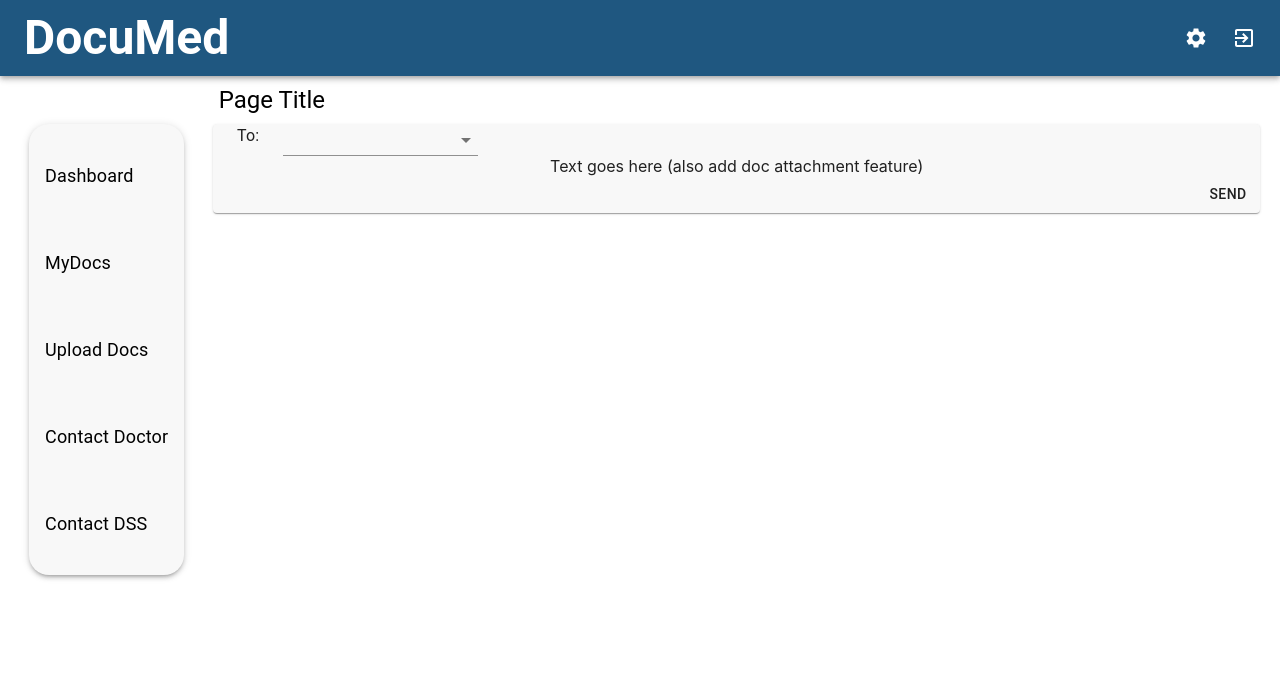
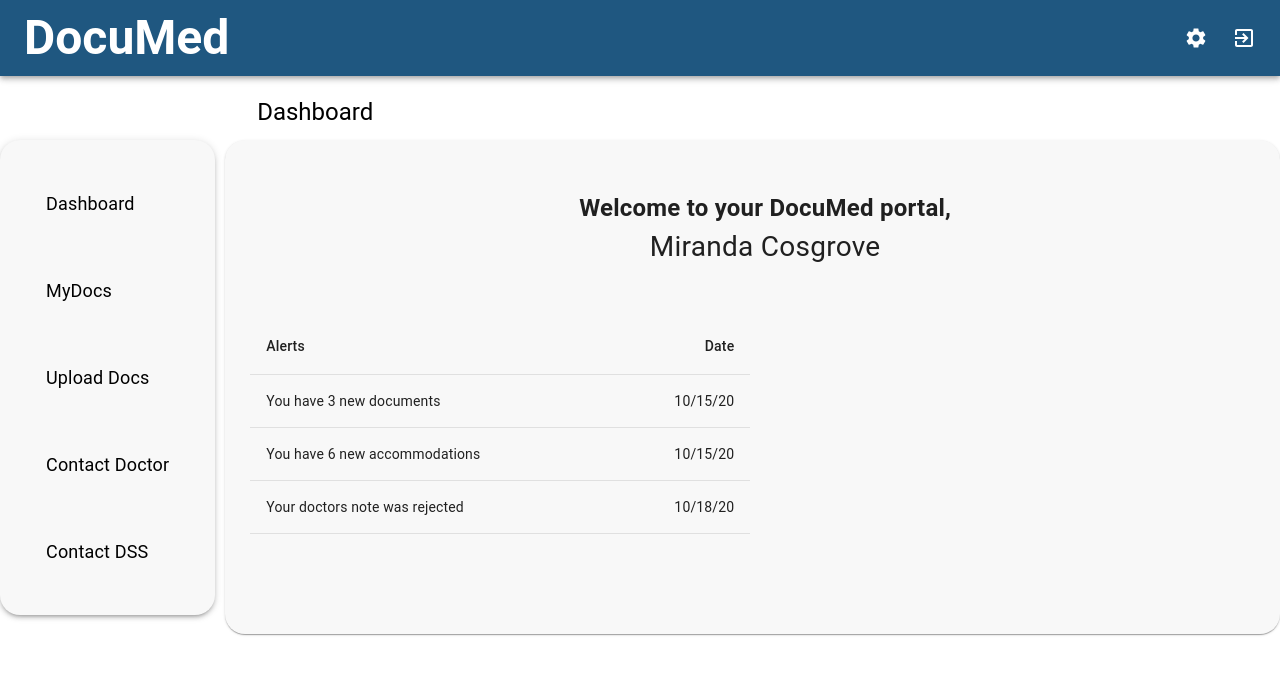
Before and after one commit to gouldcs/documed, a React (Create React App) app in the folder milestone3/: page /Dashboard in a window 1280 px wide. Shown: the top 674 px of the page. Built offline with nearby package versions, Linux system fonts and the light colour scheme.

Commit message:
Added routing, finished dashboard

```diff
--- a/milestone3/package.json
+++ b/milestone3/package.json
@@ -8,9 +8,11 @@
     "@testing-library/jest-dom": "^5.11.4",
     "@testing-library/react": "^11.1.0",
     "@testing-library/user-event": "^12.1.10",
+    "material-ui-dropzone": "^3.5.0",
     "material-ui-icons": "^1.0.0-beta.36",
     "react": "^17.0.1",
     "react-dom": "^17.0.1",
+    "react-router-dom": "^5.2.0",
     "react-scripts": "4.0.0",
     "storybook": "^6.0.28",
     "web-vitals": "^0.2.4"
--- a/milestone3/src/components/MenuPanel.jsx
+++ b/milestone3/src/components/MenuPanel.jsx
@@ -3,6 +3,12 @@ import { makeStyles } from "@material-ui/core/styles"
 import MenuList from "@material-ui/core/MenuList"
 import MenuItem from "@material-ui/core/MenuItem"
 import Paper from "@material-ui/core/Paper"
+import {
+  BrowserRouter as Router,
+  Switch,
+  Route,
+  Link
+} from "react-router-dom";
 
 const useStyles = makeStyles((theme) => ({
   defaultSetup: {
@@ -10,7 +16,7 @@ const useStyles = makeStyles((theme) => ({
     //minWidth: 240,
     //maxHeight: 720,
     //maxWidth: 240,
-    //paddingRight: 10,
+    paddingRight: 10,
     display: "flex",
     flexDirection: "row",
   },
@@ -19,7 +25,7 @@ const useStyles = makeStyles((theme) => ({
     //flex: 1,
     borderRadius: 20,
     display: "flex",
-    //padding: "12px 40px 12px",
+    padding: "12px 30px 12px",
     background: "#F8F8F8",
   },
 
@@ -34,6 +40,13 @@ const useStyles = makeStyles((theme) => ({
     paddingTop: 30,
     paddingBottom: 30,
   },
+
+  navItemFormat: {
+    fontSize: 18,
+    fontWeight: "regular",
+    color: "#000000",
+    textDecoration: "none",
+  },
 }))
 
 const MenuPanel = (props) => {
@@ -44,11 +57,34 @@ const MenuPanel = (props) => {
       <div className={classes.menuPanel}>
         <Paper className={classes.paper} elevation={3}>
           <MenuList className={classes.navigation}>
-            <MenuItem className={classes.navItem}>Dashboard</MenuItem>
-            <MenuItem className={classes.navItem}>MyDocs</MenuItem>
-            <MenuItem className={classes.navItem}>Upload Docs</MenuItem>
-            <MenuItem className={classes.navItem}>Contact Doctor</MenuItem>
-            <MenuItem className={classes.navItem}>Contact DSS</MenuItem>
+            <Router>
+              <MenuItem className={classes.navItem}>
+                <Link to ="/dashboard" className={classes.navItemFormat}>Dashboard</Link>
+              </MenuItem>
+              <MenuItem className={classes.navItem}>
+                <Link to ="/mydocs" className={classes.navItemFormat}>MyDocs</Link>
+              </MenuItem>
+              <MenuItem className={classes.navItem}>
+                <Link to ="/upload" className={classes.navItemFormat}>Upload Docs</Link>
+              </MenuItem>
+              <MenuItem className={classes.navItem}>
+                <Link to ="/contact" className={classes.navItemFormat}>Contact Doctor</Link>
+              </MenuItem>
+              <MenuItem className={classes.navItem}>
+                <Link to ="/contact" className={classes.navItemFormat}>Contact DSS</Link>
+              </MenuItem>
+              {/* <Switch>
+                  <Route path="/Dashboard">
+                    <Dashboard />
+                  </Route>
+                  <Route path="/MyDocs">
+                    <Users />
+                  </Route>
+                  <Route path="/">
+                    <Home />
+                  </Route>
+              </Switch> */}
+            </Router>
           </MenuList>
         </Paper>
       </div>
--- a/milestone3/src/pages/main-layout/MainLayout.jsx
+++ b/milestone3/src/pages/main-layout/MainLayout.jsx
@@ -6,6 +6,7 @@ import Paper from "@material-ui/core/Paper"
 import Header from "../../components/Header"
 import MenuPanel from "../../components/MenuPanel"
 import UploadPage from "./contact/ContactTemplate"
+import Dashboard from "./dashboard/Dashboard"
 import { Typography } from "@material-ui/core"
 
 const useStyles = makeStyles((theme) => ({
@@ -37,7 +38,9 @@ const useStyles = makeStyles((theme) => ({
   title: {
     display: "flex",
     flex: 5,
-    padding: 8,
+    padding: 12,
+    paddingTop: 20,
+    paddingLeft: 55,
   },
 
   content: {
@@ -60,7 +63,7 @@ const useStyles = makeStyles((theme) => ({
 
   paper: {
     background: "#F8F8F8",
-    marginRight: 20,
+    borderRadius: 20,
   },
 }))
 
@@ -75,7 +78,7 @@ const MainLayout = (props) => {
       <div className={classes.pageTitle}>
         <div className={classes.emptyForNow} />
         <div className={classes.title}>
-          <Typography variant="h5">Page Title</Typography>
+          <Typography variant="h5">Dashboard</Typography>
         </div>
       </div>
       <div className={classes.content}>
@@ -84,7 +87,7 @@ const MainLayout = (props) => {
         </div>
         <div className={classes.pageContent}>
           <Paper className={classes.paper}>
-            <UploadPage />
+            <Dashboard />
           </Paper>
         </div>
       </div>
--- /dev/null
+++ b/milestone3/src/pages/main-layout/dashboard/Dashboard.jsx
@@ -0,0 +1,82 @@
+import React from "react"
+import { makeStyles } from "@material-ui/core/styles"
+
+import Paper from "@material-ui/core/Paper"
+
+import Table from '@material-ui/core/Table';
+import TableBody from '@material-ui/core/TableBody';
+import TableCell from '@material-ui/core/TableCell';
+import TableContainer from '@material-ui/core/TableContainer';
+import TableHead from '@material-ui/core/TableHead';
+import TableRow from '@material-ui/core/TableRow';
+import { Typography } from "@material-ui/core"
+
+
+const useStyles = makeStyles((theme) => ({
+  dashboard: {
+    display: "flex",
+    flexDirection: "column",
+    paddingBottom: 100,
+  },
+
+  dashboardContent: {
+    display: "flex",
+    flexDirection: "column",
+    paddingLeft: 25,
+    paddingTop: 50,
+  },
+
+  tableContainer: {
+    maxWidth: 500,
+    paddingTop: 50,
+  },
+}))
+
+function createData(alerts, date) {
+  return { alerts, date };
+}
+
+const rows = [
+  createData('You have 3 new documents', '10/15/20'),
+  createData('You have 6 new accommodations', '10/15/20'),
+  createData('Your doctors note was rejected', '10/18/20'),
+];
+
+const Dashboard = (props) => {
+  const classes = useStyles(props)
+
+  return (
+    <div className={classes.dashboard}>
+      <div className={classes.dashboardContent}>
+        <Typography style={{fontWeight:"bold", fontSize: 24}}>
+          Welcome to your DocuMed portal,
+        </Typography>
+        <Typography style={{fontWeight:"light", fontSize: 28}}>
+          Miranda Cosgrove
+        </Typography>
+        <div className={classes.tableContainer}>
+          <Table className={classes.table} aria-label="simple table">
+            <TableHead>
+              <TableRow>
+                <TableCell>Alerts</TableCell>
+                <TableCell align="right">Date</TableCell>
+              </TableRow>
+            </TableHead>
+            <TableBody>
+              {rows.map((row) => (
+                <TableRow key={row.alerts}>
+                  <TableCell component="th" scope="row" style={{fontWeight:"light",}}>
+                    {row.alerts}
+                  </TableCell>
+                  <TableCell align="right" style={{fontWeight:"light",}}>{row.date}</TableCell>
+                </TableRow>
+              ))}
+            </TableBody>
+          </Table>
+        </div>
+      </div>
+    </div>
+  )
+}
+
+export default Dashboard
```
Also changed, not shown: 2 other files (tests, documents, lock files or other folders).
